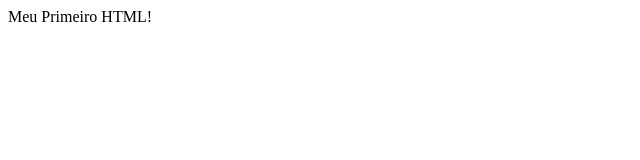
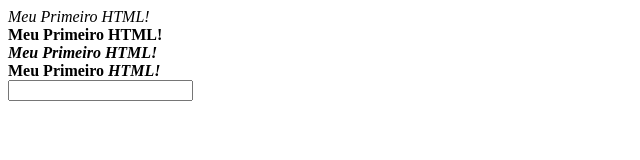
Before and after one commit to NatashaB-randao/Ri-Happy-Front-end-do-Zero, a plain HTML site: page _SITE/index.html in a window 1280 px wide. Shown: the whole page, without its empty margins (0-640 px from the left). Drawn offline with Linux system fonts and the light colour scheme.

Commit message:
Falando sobre Tags

```diff
--- a/_SITE/index.html
+++ b/_SITE/index.html
@@ -5,6 +5,15 @@
 
 
     <body>
-        Meu Primeiro HTML!
+        <i>Meu Primeiro HTML!</i> <br>
+
+        <strong>Meu Primeiro HTML!</strong> <br>
+
+        <strong><i>Meu Primeiro HTML!</i></strong> <br>
+
+        <strong>Meu Primeiro <i>HTML!</i></strong> <br>
+
+        <input type="text">
+
     </body>
 </html>
```
